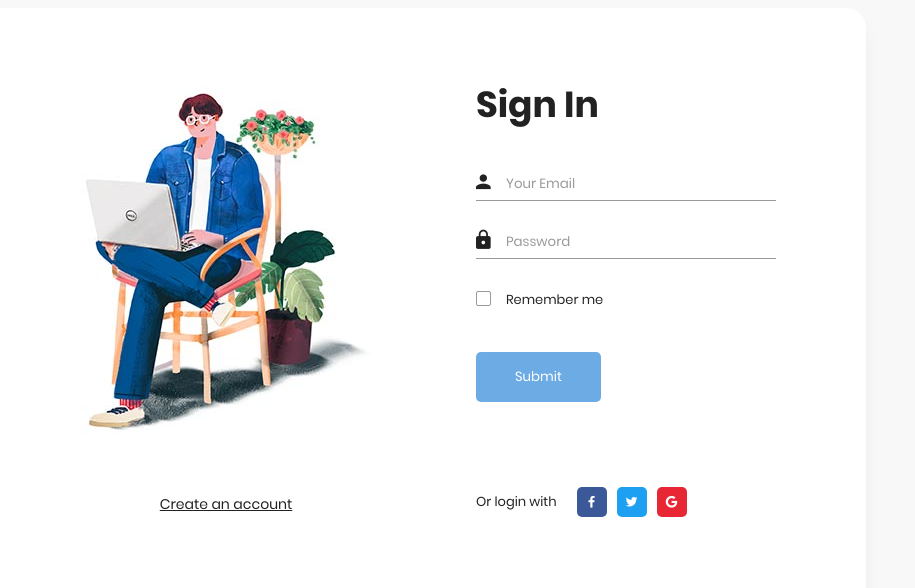
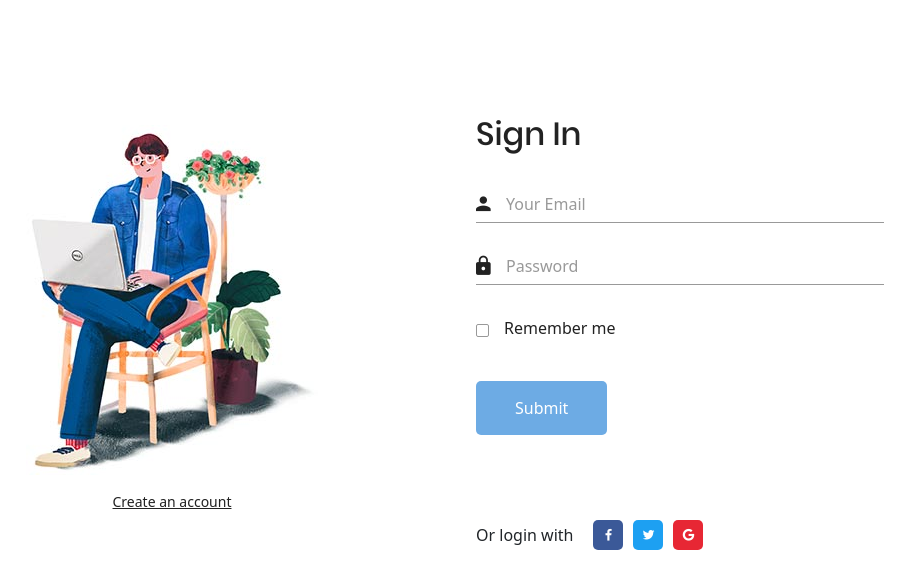
Before and after one commit to yassineDevox/todo-list-front, a React (Create React App) app: page / in a window 1280 px wide. Shown: the top 588 px of the page, without its empty margins (224-1139 px from the left). Built offline with nearby package versions, Linux system fonts and the light colour scheme.

Commit message:
done with login feature

```diff
--- a/src/index.js
+++ b/src/index.js
@@ -2,6 +2,7 @@
 import React from 'react';
 import ReactDOM from 'react-dom';
 import App from './App';
+import 'bootstrap/dist/css/bootstrap.min.css';
 
 ReactDOM.render(
   <React.StrictMode>
--- /dev/null
+++ b/src/model/credantials.js
@@ -0,0 +1,6 @@
+export class CredentialsModel{
+    constructor(email="",password=""){
+        this.email=email
+        this.password=password
+    }
+}
--- a/src/pages/login.js
+++ b/src/pages/login.js
@@ -1,52 +1,130 @@
-import React from 'react'
-import "./../assets/style/register.css"
-import "./../assets/fonts/material-icon/css/material-design-iconic-font.min.css"
-import imgSignin from './../assets/images/signin-image.jpg'
+import React, { useRef, useState } from "react";
+import "./../assets/style/register.css";
+import "./../assets/fonts/material-icon/css/material-design-iconic-font.min.css";
+import imgSignin from "./../assets/images/signin-image.jpg";
+import axios from "axios";
+import { CredentialsModel } from "../model/credantials";
 
 function LoginPage() {
+  //refs
+  const emailRef = useRef("");
+  const passRef = useRef("");
+  //state
+  const [error, setError] = useState("");
+
+
+  const handleSubmit = (e) => {
+    e.preventDefault();
+    //valider les donne
+    const em = emailRef.current.value;
+    const p = passRef.current.value;
+    if (!em || !p) alert("error empty values 😞");
+    else {
+      //communication avec le serveur
+      axios
+        .post(
+          "http://localhost:9000/api/auth/login",
+          new CredentialsModel(em, p)
+        )
+        .then((response) => {
+            setError("")
+        })
+        .catch((errServer) =>setError(errServer.response.data.msg));
+    }
+  };
   return (
     <section className="sign-in  mt-5 mb-0">
       <div className="container">
         <div className="signin-content">
           <div className="signin-image">
-                        <figure><img src={imgSignin} alt="sing up image" /></figure>
-                        <a href="#" className="signup-image-link">Create an account</a>
+            <figure>
+              <img src={imgSignin} alt="sing up image" />
+            </figure>
+            <a href="#" className="signup-image-link">
+              Create an account
+            </a>
           </div>
           <div className="signin-form">
             <h2 className="form-title">Sign In</h2>
-                        <form method="POST" className="register-form" id="login-form">
+            <form className="register-form" onSubmit={handleSubmit}>
               <div className="form-group">
-                                <label htmlFor="your_name"><i className="zmdi zmdi-account material-icons-name" /></label>
-                                <input type="text" name="your_name" id="your_name" placeholder="Your Email" />
+                <label htmlFor="your_name">
+                  <i className="zmdi zmdi-account material-icons-name" />
+                </label>
+                <input
+                  ref={emailRef}
+                  type="text"
+                  name="your_name"
+                  id="your_name"
+                  placeholder="Your Email"
+                  onFocus={()=>setError("")}
+                />
               </div>
               <div className="form-group">
-                                <label htmlFor="your_pass"><i className="zmdi zmdi-lock" /></label>
-                                <input type="password" name="your_pass" id="your_pass" placeholder="Password" />
+                <label htmlFor="your_pass">
+                  <i className="zmdi zmdi-lock" />
+                </label>
+                <input
+                  ref={passRef}
+                  type="password"
+                  name="your_pass"
+                  id="your_pass"
+                  placeholder="Password"
+                  onFocus={()=>setError("")}
+                />
               </div>
               <div className="form-group">
-                                <input type="checkbox" name="remember-me" id="remember-me" className="agree-term" />
-                                <label htmlFor="remember-me" className="label-agree-term"><span><span /></span>Remember me</label>
+                <input
+                  type="checkbox"
+                  name="remember-me"
+                  id="remember-me"
+                  className="agree-term"
+                />
+                <label htmlFor="remember-me" className="label-agree-term">
+                  <span>
+                    <span />
+                  </span>
+                  Remember me
+                </label>
               </div>
               <div className="form-group form-button">
-                                <input type="submit" name="signin" id="signin" className="form-submit" defaultValue="Log in" />
+                <input
+                  type="submit"
+                  name="signin"
+                  id="signin"
+                  className="form-submit"
+                  defaultValue="Log in"
+                />
               </div>
             </form>
+            <div className={error!=="" ? "alert alert-danger":"d-none"} role="alert">
+              {error}
+            </div>
             <div className="social-login">
               <span className="social-label">Or login with</span>
               <ul className="socials">
-                                <li><a href="#"><i className="display-flex-center zmdi zmdi-facebook" ></i></a></li>
-                                <li><a href="#"><i className="display-flex-center zmdi zmdi-twitter" ></i></a></li>
-                                <li><a href="#"><i className="display-flex-center zmdi zmdi-google" ></i></a></li>
+                <li>
+                  <a href="#">
+                    <i className="display-flex-center zmdi zmdi-facebook"></i>
+                  </a>
+                </li>
+                <li>
+                  <a href="#">
+                    <i className="display-flex-center zmdi zmdi-twitter"></i>
+                  </a>
+                </li>
+                <li>
+                  <a href="#">
+                    <i className="display-flex-center zmdi zmdi-google"></i>
+                  </a>
+                </li>
               </ul>
             </div>
           </div>
         </div>
       </div>
     </section>
-
-
-
-    )
+  );
 }
 
-export default LoginPage
+export default LoginPage;
```
Lines whose indentation alone changed are shown as unchanged.
